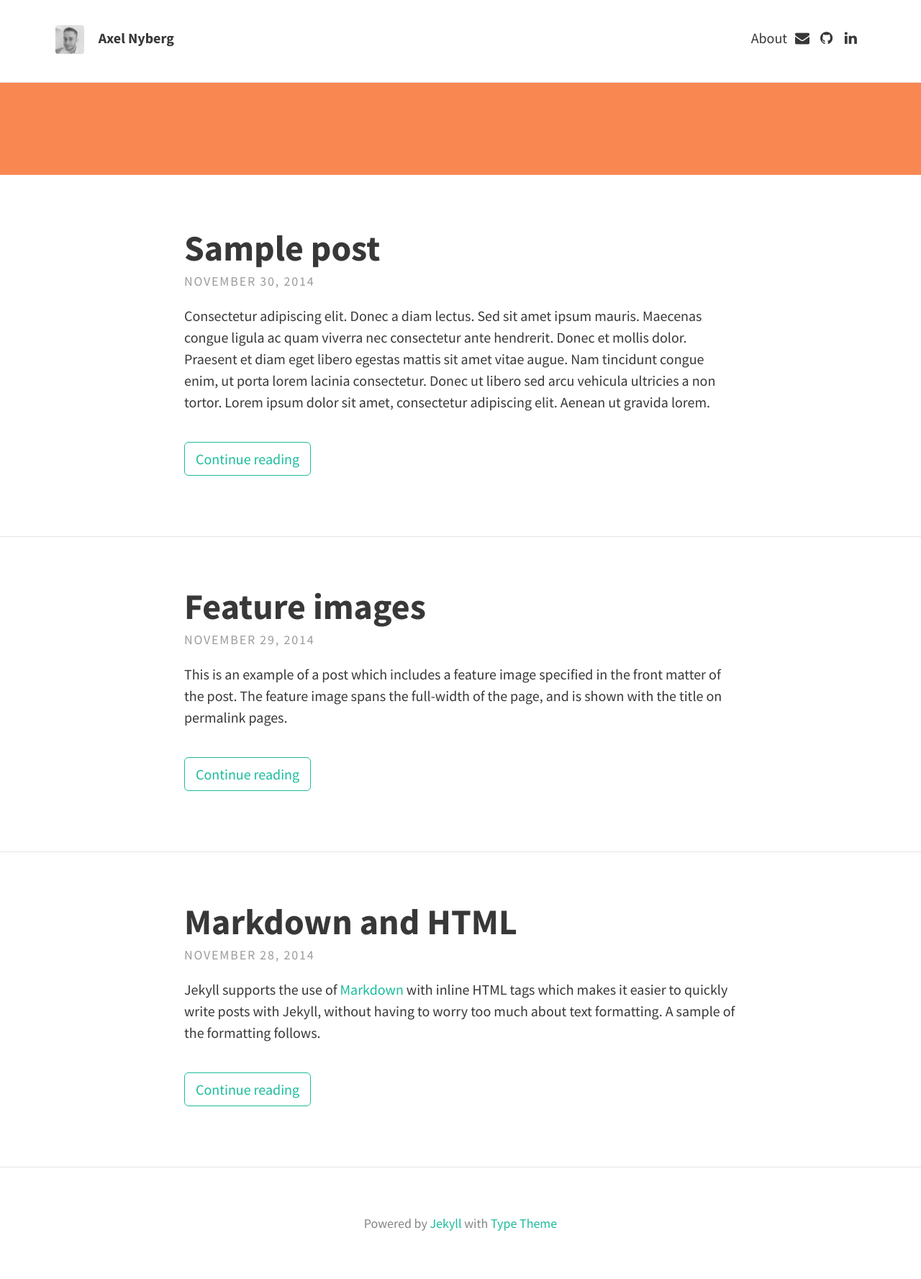
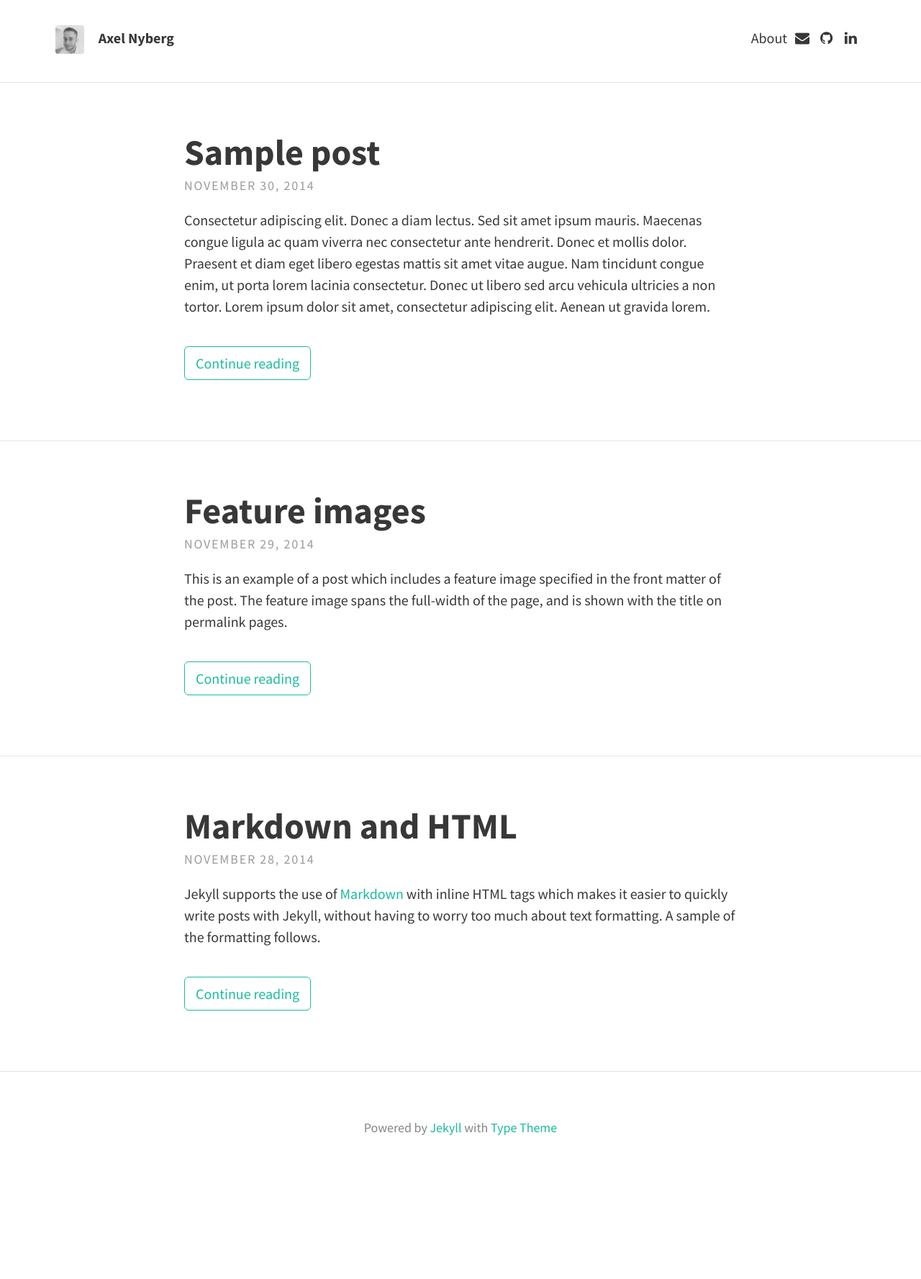
Before and after one commit to axelnyberg/axelnyberg.github.io, a Jekyll site: the page built from index.html, in a window 1280 px wide. Shown: the whole page at 72% size. Built offline with Jekyll 4.4.1, drawn with Linux system fonts in a browser that asks for light colours; nearby versions of some CDN libraries; the list of posts is cut into pages by our own code; after the commit the page ends 1644 px from its top, so only the background shows below that.

Commit message:
Update index.html

```diff
--- a/index.html
+++ b/index.html
@@ -2,13 +2,7 @@
 layout: default
 ---
 
-<div class="home">
-  {% if site.theme.header_text %}
-  <div class="call-out"
-  style="background-image: url('{{ site.baseurl }}/{{ site.theme.header_text_feature_image }}')">
-    {{ site.theme.header_text }}
-  </div>
-  {% endif %}
+
 
   <div class="posts">
     {% for post in paginator.posts %}
```
